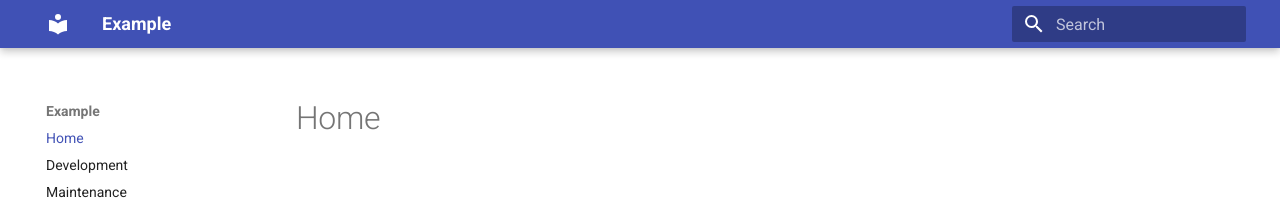
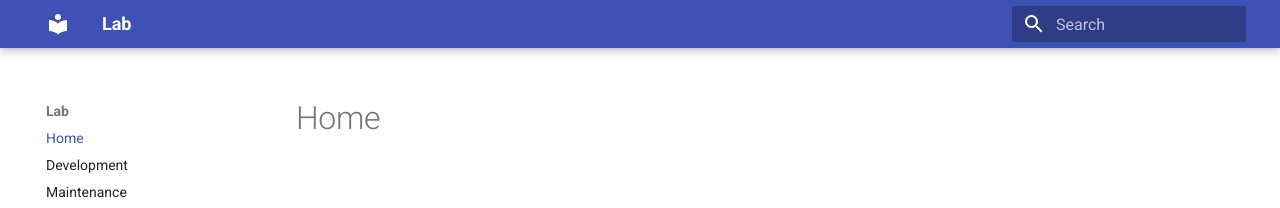
Before and after one commit to kenrota/gcp-snippets, an MkDocs documentation site: the page built from docs/index.md, in a window 1280 px wide. Shown: the top 208 px of the page. Built offline with MkDocs 1.6.1 and Material for MkDocs 9.7.7, drawn with Linux system fonts in a browser that asks for light colours.

Commit message:
Change site name

```diff
--- a/mkdocs.yml
+++ b/mkdocs.yml
@@ -1,4 +1,4 @@
-site_name: Example
+site_name: Lab
 nav:
   - Home: index.md
   - Development: development.md
```
